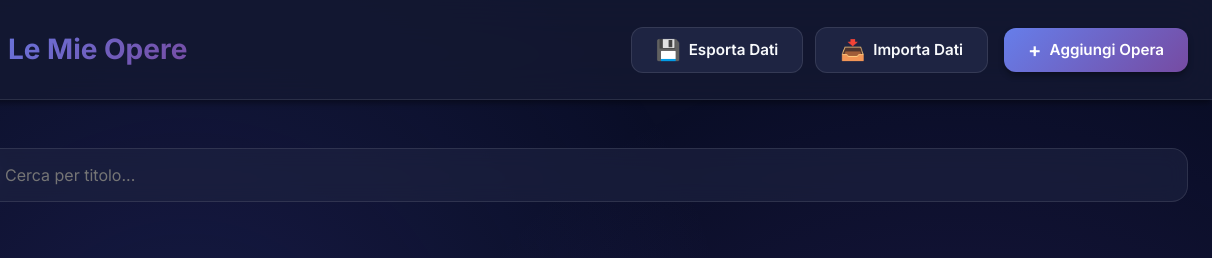
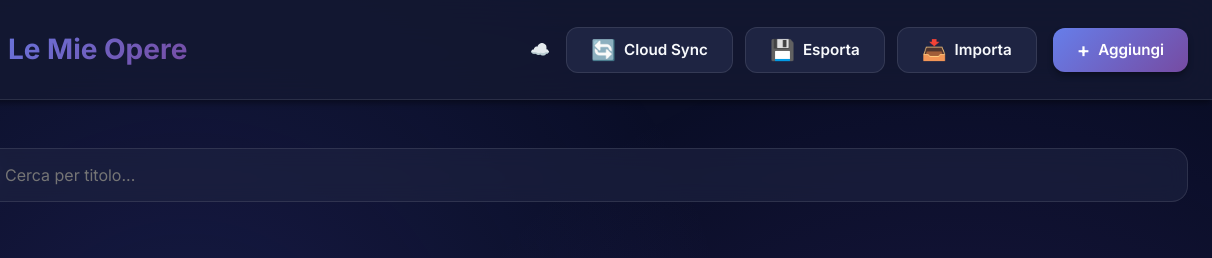
Before and after one commit to divJapan/operestiv, a plain HTML site: page index.html in a window 1280 px wide. Shown: the top 258 px of the page, 68-1280 px from the left. Drawn offline with Linux system fonts and the light colour scheme.

Commit message:
Add files via upload

```diff
--- a/index.html
+++ b/index.html
@@ -23,20 +23,27 @@
                     Le Mie Opere
                 </h1>
                 <div class="header-actions">
+                    <div class="cloud-status" id="cloudStatus" title="Stato Sincronizzazione Cloud">
+                        <span class="cloud-icon" id="cloudIcon">☁️</span>
+                    </div>
                     <div class="backup-menu">
+                        <button class="btn btn-secondary" id="syncCloudBtn" title="Sincronizza con Netlify Cloud">
+                            <span class="btn-icon">🔄</span>
+                            Cloud Sync
+                        </button>
                         <button class="btn btn-secondary" id="exportDataBtn" title="Esporta tutti i dati">
                             <span class="btn-icon">💾</span>
-                            Esporta Dati
+                            Esporta
                         </button>
                         <button class="btn btn-secondary" id="importDataBtn" title="Importa dati da file">
                             <span class="btn-icon">📥</span>
-                            Importa Dati
+                            Importa
                         </button>
                         <input type="file" id="importFileInput" accept=".json" style="display: none;">
                     </div>
                     <button class="btn btn-primary" id="addMediaBtn">
                         <span class="btn-icon">+</span>
-                        Aggiungi Opera
+                        Aggiungi
                     </button>
                 </div>
             </div>
```
